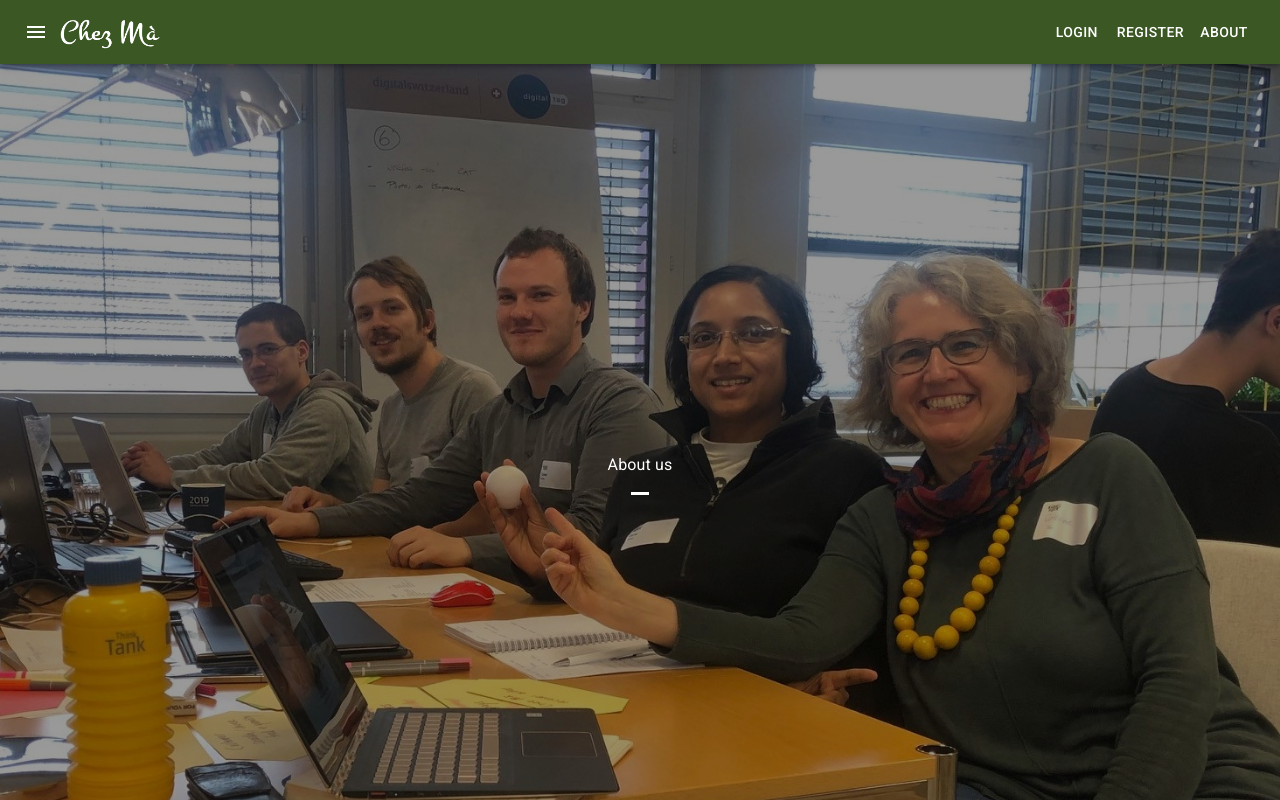
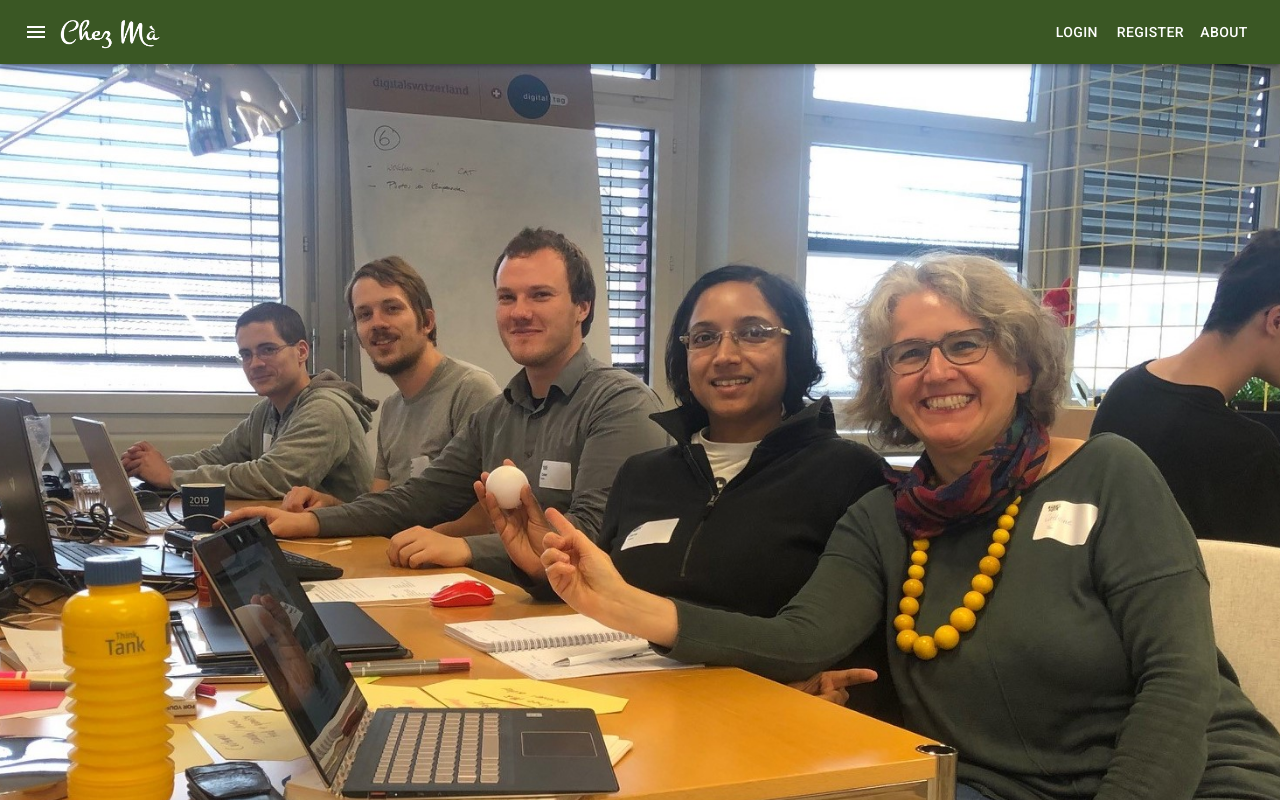
Before and after one commit to Chez-Ma/chezma, a React (Create React App) app: page /about in a window 1280 px wide. Built offline with nearby package versions, Linux system fonts and the light colour scheme.

Commit message:
Removed fancyness

```diff
--- a/src/components/About.js
+++ b/src/components/About.js
@@ -43,18 +43,6 @@ class About extends Component {
                   backgroundImage: `url(${this.state.img})`,
               }}
           />
-                        <span className={classes.imageBackdrop}/>
-                        <span className={classes.imageButton}>
-            <Typography
-                component="span"
-                variant="subtitle1"
-                color="inherit"
-                className={classes.imageTitle}
-            >
-              {this.state.name}
-                <span className={classes.imageMarked}/>
-            </Typography>
-          </span>
                     </ButtonBase>
                     </span>
             </span>
```
